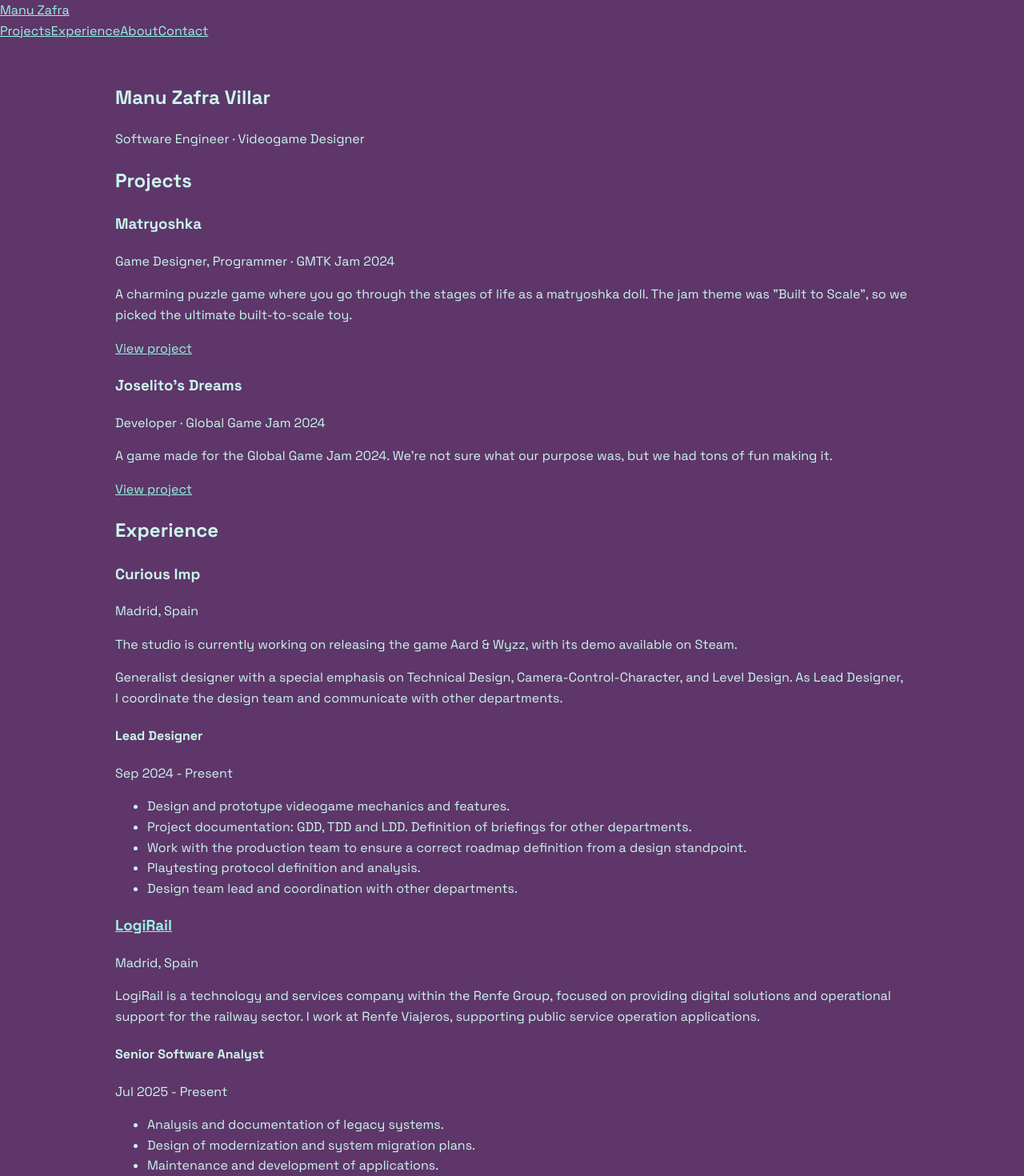
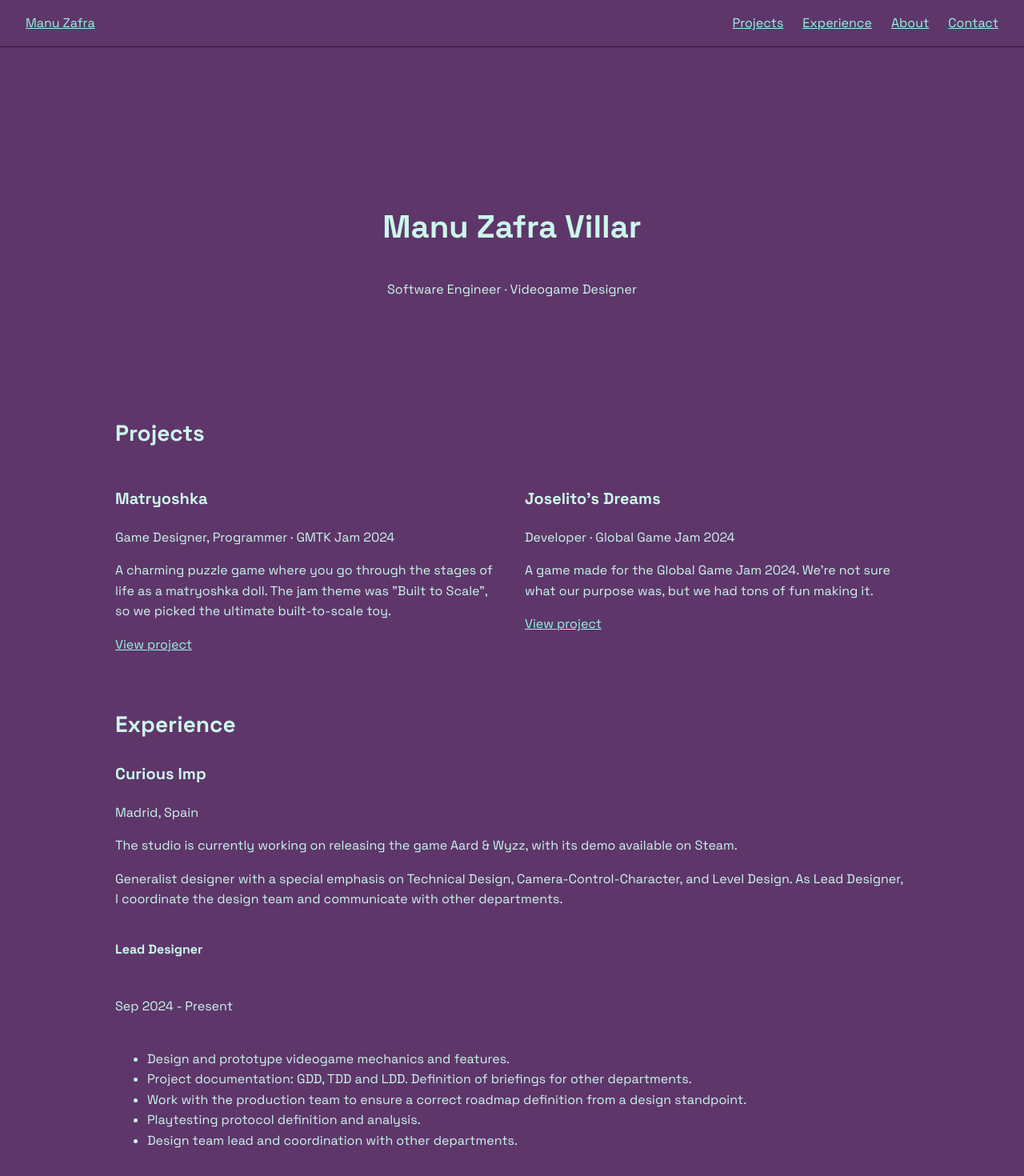
Before and after one commit to mazafrav/manu-zafra-react, a React (Vite) app: page / in a window 1280 px wide. Shown: the top 1470 px of the page at 80% size. Built offline with nearby package versions, Linux system fonts and the light colour scheme.

Commit message:
Added base styles to sections

```diff
--- a/src/components/ExperienceItem.tsx
+++ b/src/components/ExperienceItem.tsx
@@ -14,7 +14,7 @@ function ExperienceItem({ company }: ExperienceItemProps) {
         <p key={paragraph}>{paragraph}</p>
       ))}
       {company.positions.map((position) => (
-        <div key={position.title}>
+        <div key={position.title} className="experience-position">
           <h4>{position.title}</h4>
           <p>{formatPeriod(position)}</p>
           {position.responsibilities.length > 0 && (
--- a/src/components/Header.tsx
+++ b/src/components/Header.tsx
@@ -4,7 +4,7 @@ interface HeaderProps {
 
 function Header({ name }: HeaderProps) {
   return (
-    <header>
+    <header className="site-header">
       <a href="#top">{name}</a>
       <nav>
         <a href="#projects">Projects</a>
--- a/src/components/ProjectCard.tsx
+++ b/src/components/ProjectCard.tsx
@@ -6,7 +6,7 @@ interface ProjectCardProps {
 
 function ProjectCard({ project }: ProjectCardProps) {
   return (
-    <article>
+    <article className="project-card">
       <h3>{project.name}</h3>
       <p>
         {project.role} · {project.timeline}
--- a/src/components/Projects.tsx
+++ b/src/components/Projects.tsx
@@ -9,9 +9,11 @@ function Projects() {
   return (
     <section id="projects">
       <h2>Projects</h2>
-      {filterProjects(projects, activeCategory).map((project) => (
-        <ProjectCard key={project.name} project={project}/>
-      ))}
+      <div className="project-list">
+        {filterProjects(projects, activeCategory).map((project) => (
+          <ProjectCard key={project.name} project={project}/>
+        ))}
+      </div>
     </section>
   )
 }
--- a/src/components/Skills.tsx
+++ b/src/components/Skills.tsx
@@ -18,12 +18,13 @@ function Skills() {
   return (
     <section id="skills">
       <h2>Skills</h2>
+      <div className="skills-groups">
         {categories.map((category) => {
           const group = skills.filter((skill) => skill.category === category)
           // An empty group would render a heading with nothing under it.
           if (group.length === 0) return null
           return (
-          <div key={category}>
+            <div key={category} className="skill-group">
               <h3>{groupTitles[category]}</h3>
               <ul>
                 {group.map((skill) => (
@@ -33,6 +34,7 @@ function Skills() {
             </div>
           )
         })}
+      </div>
     </section>
   )
 }
--- a/src/index.css
+++ b/src/index.css
@@ -76,8 +76,88 @@ a {
   color: var(--accent);
 }
 
+h1 {
+  font-size: var(--text-2xl);
+}
+
+h2 {
+  font-size: var(--text-xl);
+}
+
+h3 {
+  font-size: var(--text-lg);
+}
+
 main {
   max-width: var(--content-width);
   margin-inline: auto;
   padding: var(--space-8) var(--space-4);
 }
+
+/* Layout */
+/* Base = móvil: cabecera en columna, enlaces apilados. */
+.site-header {
+  display: flex;
+  flex-direction: column;
+  align-items: center;
+  gap: var(--space-4);
+  padding: var(--space-4) var(--space-8);
+  border-bottom: 1px solid var(--border);
+}
+
+.site-header nav {
+  display: flex;
+  flex-wrap: wrap;
+  justify-content: center;
+  gap: var(--space-6);
+}
+
+@media (min-width: 35rem) {
+  .site-header {
+    flex-direction: row;
+    justify-content: space-between;
+  }
+}
+
+.hero {
+  text-align: center;
+  padding-block: var(--space-16);
+}
+
+main > section {
+  margin-block: var(--space-16);
+}
+
+.experience-position {
+  display: flex;
+  flex-direction: column;
+  gap: var(--space-2);
+  margin-block-start: var(--space-4);
+}
+
+.skills-groups {
+  display: flex;
+  flex-wrap: wrap;
+  gap: var(--space-8);
+}
+
+.skill-group {
+  flex: 1 1 14rem;
+}
+
+footer {
+  text-align: center;
+  padding: var(--space-6) var(--space-4);
+  border-top: 1px solid var(--border);
+  color: var(--text-muted);
+}
+
+.project-list {
+  display: grid;
+  grid-template-columns: repeat(auto-fit, minmax(16rem, 1fr));
+  gap: var(--space-8);
+}
+
+.project-card {
+
+}
```
Lines whose indentation alone changed are shown as unchanged.
